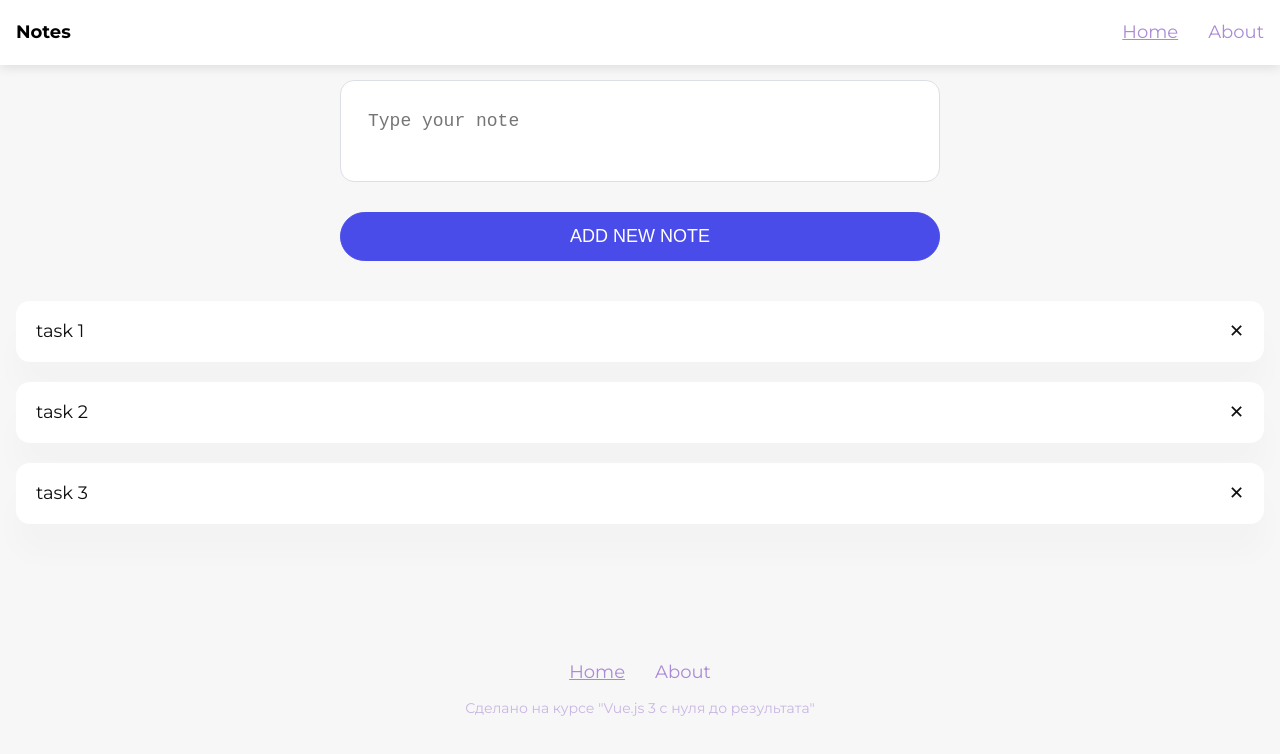
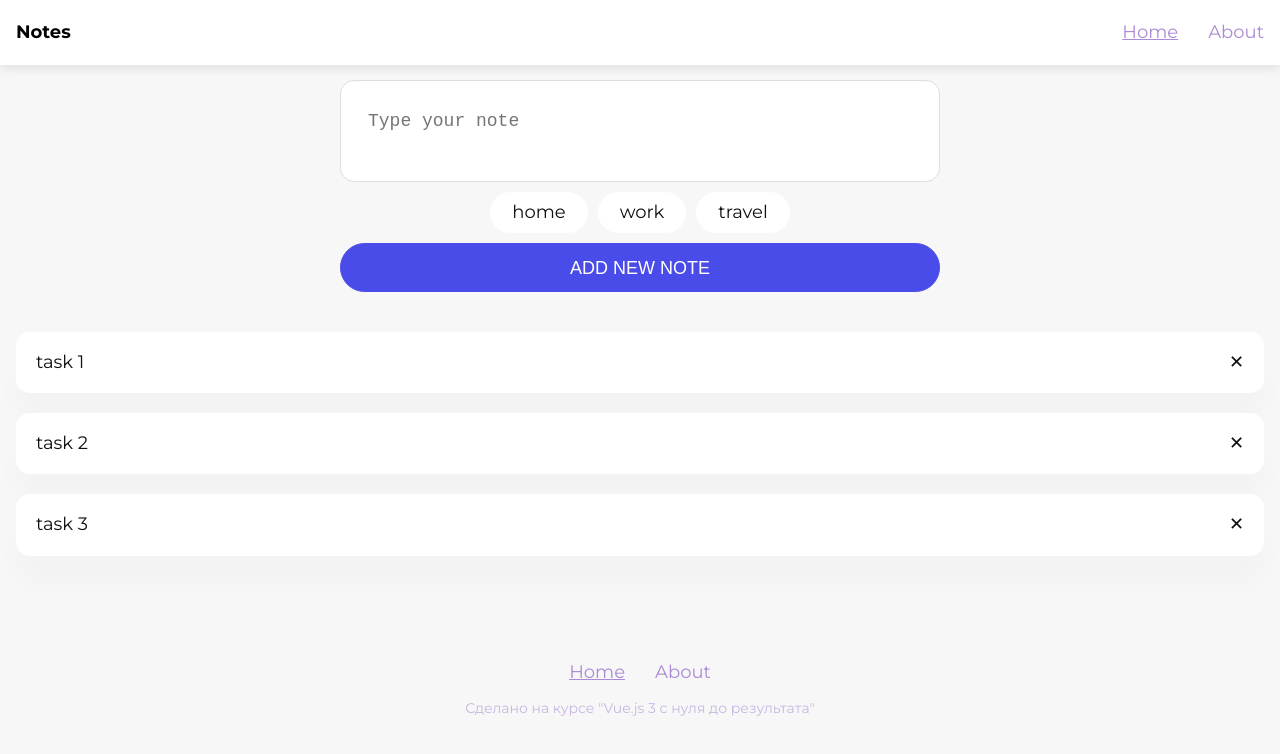
Before and after one commit to SatanD01/vue3notes, a Vue app: page / in a window 1280 px wide. Shown: the top 754 px of the page. Built offline with nearby package versions, Linux system fonts and the light colour scheme.

Commit message:
added tags

```diff
--- a/src/components/Notes/TheForm.vue
+++ b/src/components/Notes/TheForm.vue
@@ -2,23 +2,31 @@
   <div class="note-form-wrapper">
     <form class="note-form" @submit.prevent="onSubmit">
       <textarea required v-model="value" placeholder="Type your note"/>
+      <TheTagsList :items="tags" @onItemClick="handleClick"/>
       <button class="btn btnPrimary" type="submit">Add new Note</button>
     </form>
   </div>
 </template>
 
 <script>
+import TheTagsList from "@/components/UI/TheTagsList";
+
 export default {
   name: "TheForm",
+  components: {TheTagsList},
   data() {
     return {
-      value: ''
+      value: '',
+      tags: ['home', 'work', 'travel']
     }
   },
   methods: {
     onSubmit() {
       this.$emit('onSubmit', this.value);
       this.value = '';
+    },
+    handleClick(tag) {
+      console.log(tag)
     }
   }
 }
@@ -30,10 +38,15 @@ export default {
   flex-direction: column;
   align-items: center;
 }
+
 .note-form {
   display: flex;
   flex-direction: column;
   max-width: 600px;
   width: 100%;
+
+  textarea {
+    margin-bottom: 0;
+  }
 }
 </style>
--- /dev/null
+++ b/src/components/UI/TheTagsList.vue
@@ -0,0 +1,40 @@
+<template>
+  <div class="tags-list">
+    <div class="tag-item" v-for="tag in items" :key="tag" @click="$emit('onItemClick', tag)">
+      <span>
+        {{ tag }}
+      </span>
+    </div>
+  </div>
+</template>
+
+<script>
+export default {
+  name: "TheTagsList",
+  props: {
+    items: {
+      type: Array,
+      required: true
+    }
+  }
+}
+</script>
+
+<style scoped lang="scss">
+.tags-list {
+  padding: 10px 0;
+  display: flex;
+  justify-content: center;
+}
+.tag-item {
+  padding: 8px 22px;
+  margin-right: 10px;
+  background-color: white;
+  border-radius: 22px;
+  user-select: none;
+  cursor: pointer;
+  &:last-child {
+    margin-right: 0;
+  }
+}
+</style>
```
